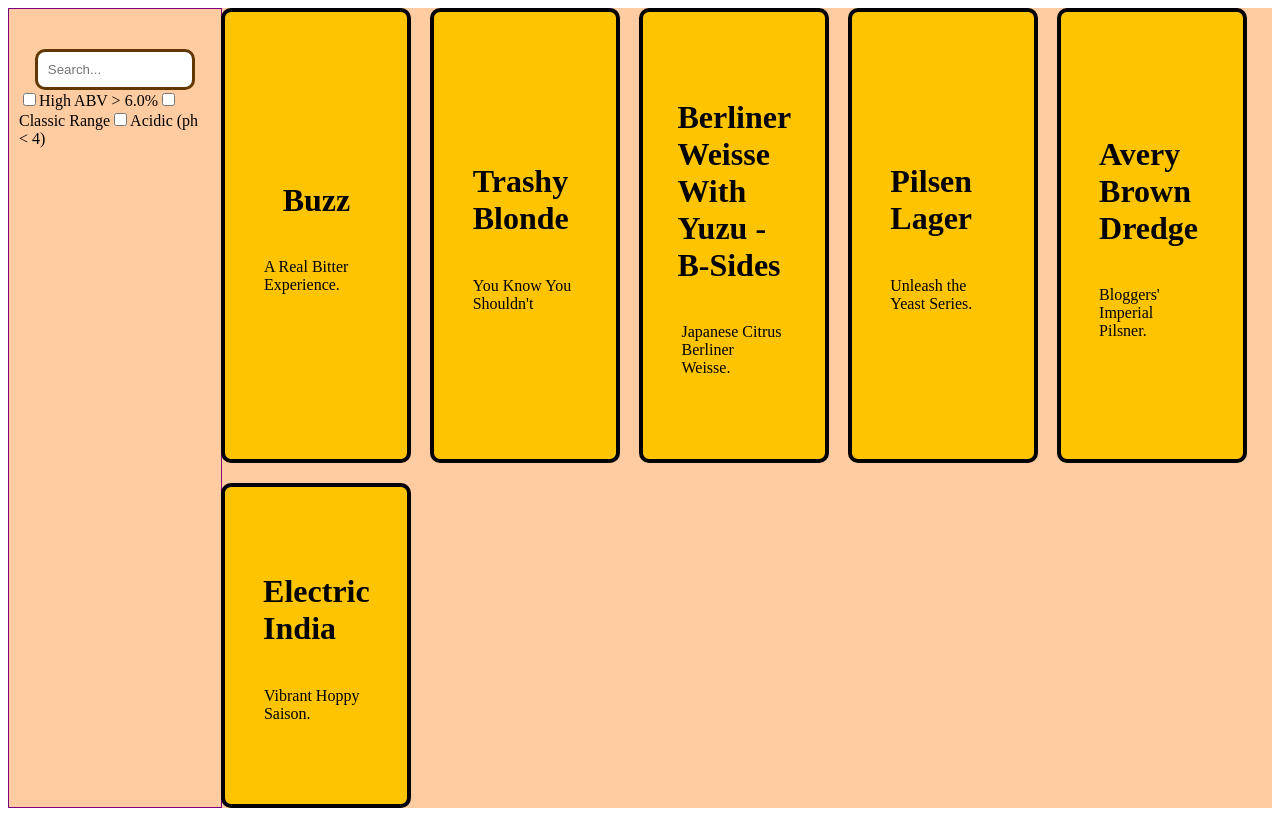
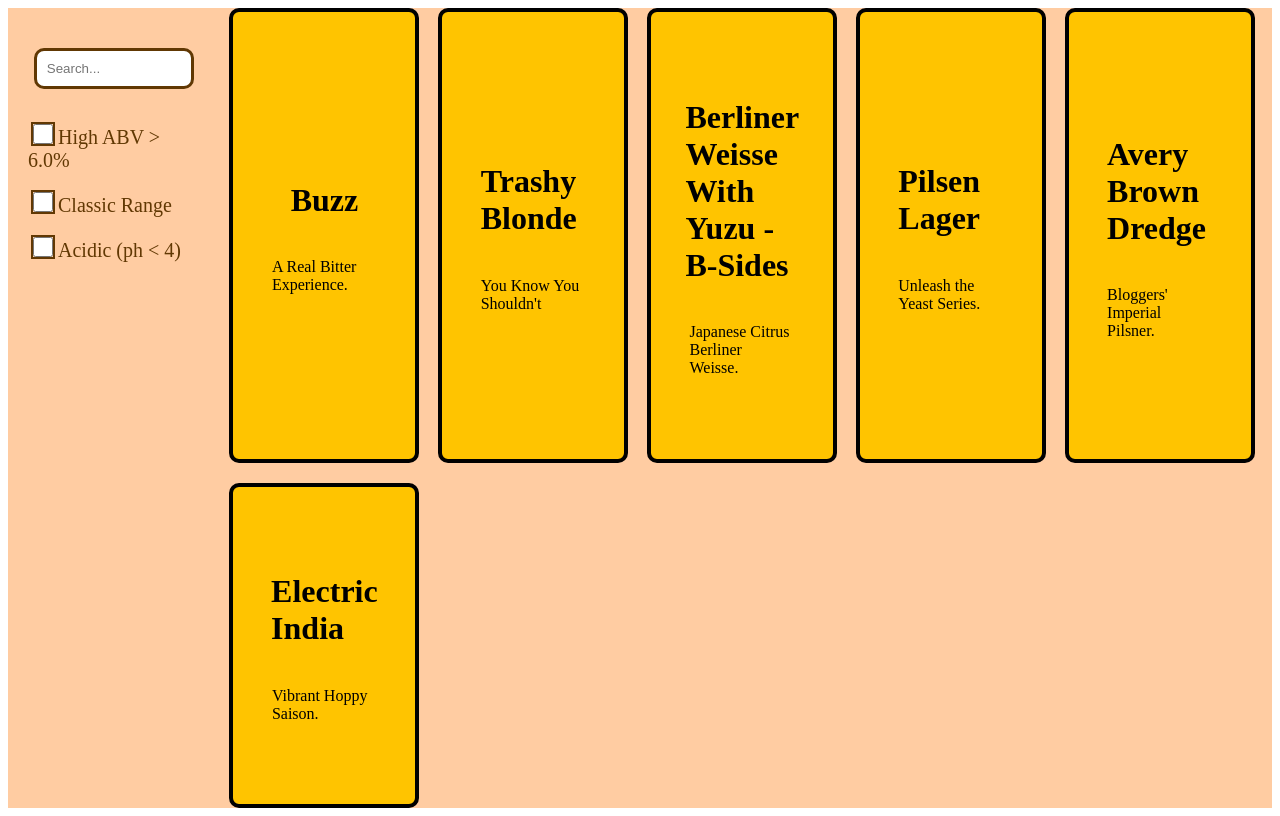
Before and after one commit to FaridahAbdulsalam/Punk-API-Project, a React (Vite) app: page / in a window 1280 px wide. Built offline with nearby package versions, Linux system fonts and the light colour scheme.

Commit message:
Filter checkboxes styled: inner box still visible, needs fix

```diff
--- a/src/App.scss
+++ b/src/App.scss
@@ -4,4 +4,5 @@
     // border: solid 1px orange;
     display: flex;
     background-color: rgba(255, 115, 0, 0.363);
+    gap: 10px;
 }
--- /dev/null
+++ b/src/Components/FilterList/FilterList.scss
@@ -0,0 +1,22 @@
+.filter {
+  // border: 2px solid green;
+  display: flex;
+  flex-direction: column;
+  padding: 10px;
+  margin-top: 20px;
+  gap: 15px;
+
+  .filter__label {
+    font-size: 20px;
+    color: rgb(97, 56, 3);
+    display: block;
+
+    input[type="checkbox"] {
+      box-sizing: border-box;
+      width: 20px;
+      height: 20px;
+      margin: 5px;
+      outline: solid 2px rgb(97, 56, 3);
+    }
+  }
+}
--- a/src/Components/FilterList/FilterList.tsx
+++ b/src/Components/FilterList/FilterList.tsx
@@ -1,31 +1,33 @@
 import { ChangeEventHandler } from "react";
+import "./FilterList.scss";
 
-const filters =
-[
-    {id: 1, value: "abv", label: "High ABV > 6.0%"},
-    {id: 2, value: "first_brewed", label: "Classic Range"},
-    {id: 3, value: "ph", label: "Acidic (ph < 4)"},
+const filters = [
+  { id: 1, value: "abv", label: "High ABV > 6.0%" },
+  { id: 2, value: "first_brewed", label: "Classic Range" },
+  { id: 3, value: "ph", label: "Acidic (ph < 4)" },
 ];
 
 type FilterListProps = {
-    handleFilter: ChangeEventHandler<HTMLInputElement>;
-    checked: string;
-}
+  handleFilter: ChangeEventHandler<HTMLInputElement>;
+  checked: string;
+};
 
-const FilterList = ({handleFilter, checked}: FilterListProps) => {
+const FilterList = ({ handleFilter, checked }: FilterListProps) => {
   return (
     <div className="filter">
-       {filters.map((filter => (
-        <label key={filter.id}>
-            <input
+      {filters.map((filter) => (
+        <label className="filter__label" key={filter.id}>
+          <input
+            className="filter__checkbox"
             type="checkbox"
             value={filter.value}
             checked={checked === filter.value}
             onChange={handleFilter}
             />
+            <span className="filter__checkmark"></span>
             {filter.label}
         </label>
-       )))}
+      ))}
     </div>
   );
 };
--- a/src/Components/Nav/Nav.scss
+++ b/src/Components/Nav/Nav.scss
@@ -1,5 +1,5 @@
 .nav{
-    border: solid 1px purple;
+    // border: solid 1px purple;
     padding: 10px;
     display: flex;
     justify-content: flex-start;
```
